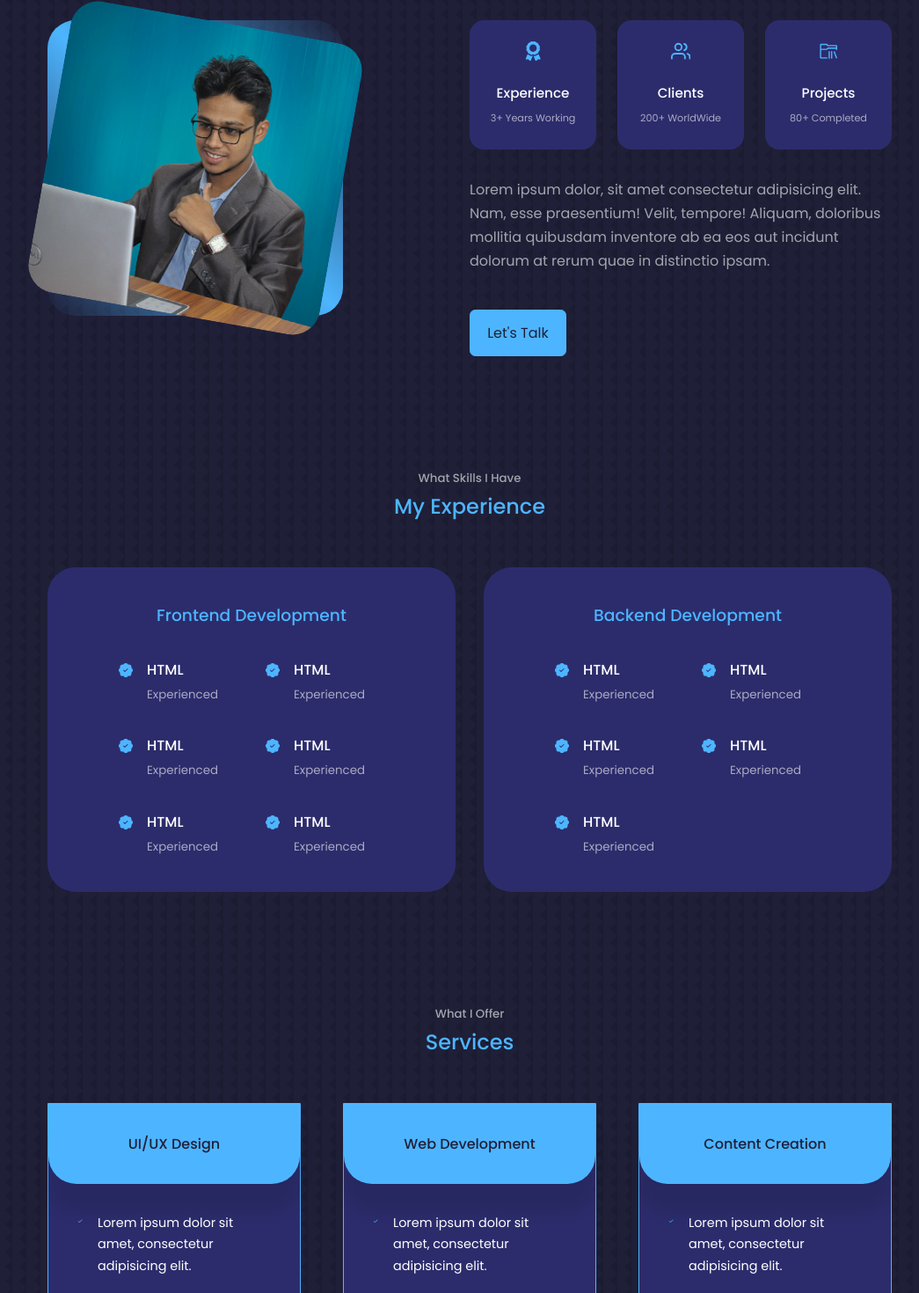
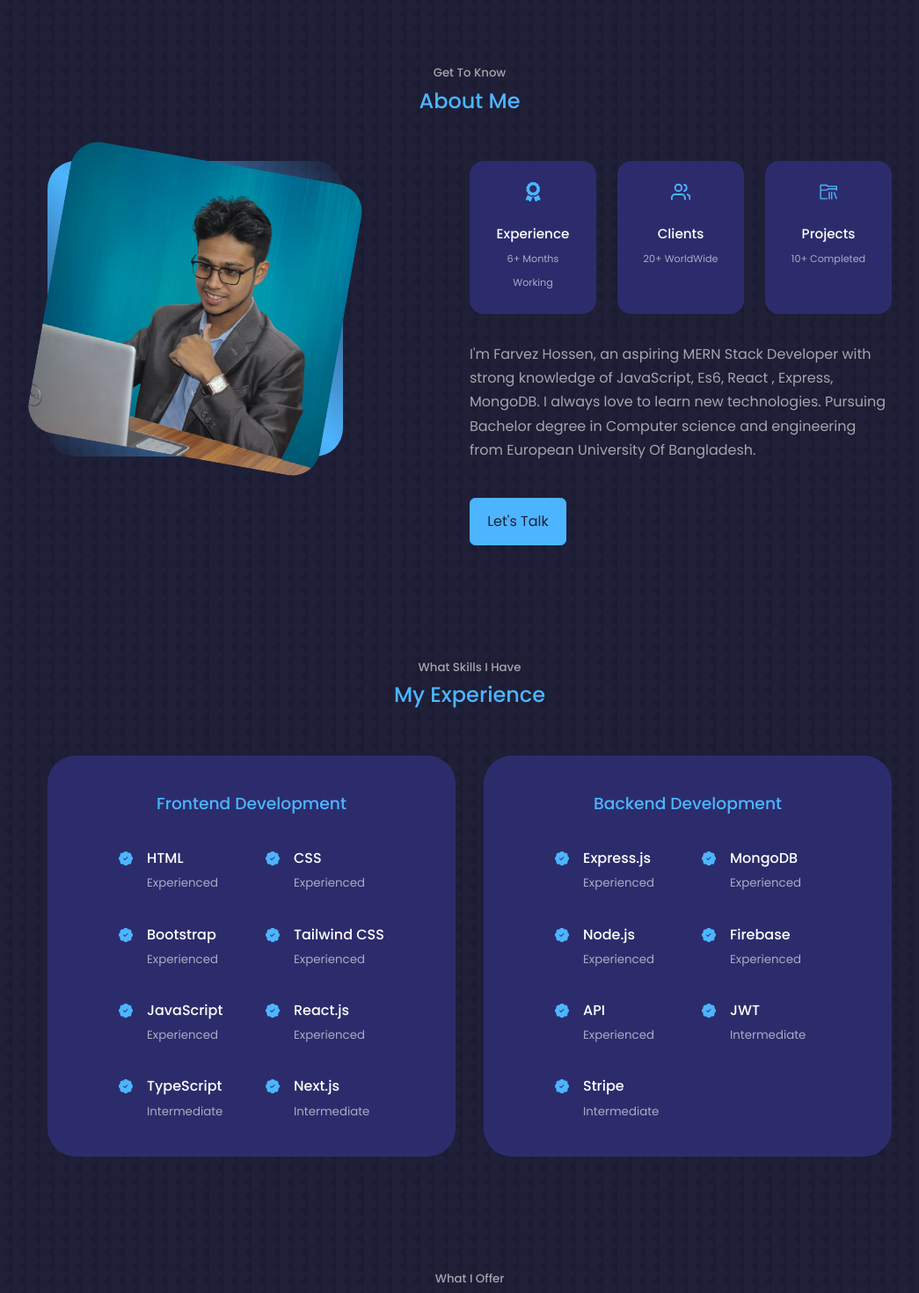
Before and after one commit to Farvez999/react-portfolio-website, a React (Create React App) app: page / in a window 1280 px wide. Shown: the part 1016-2486 px from the top of the page at 88% size, without its empty margins (106-1151 px from the left). Built offline with nearby package versions, Linux system fonts and the light colour scheme.

Commit message:
portfolio website

```diff
--- a/src/components/About/About.jsx
+++ b/src/components/About/About.jsx
@@ -23,21 +23,22 @@ const About = () => {
                         <article className="about-card">
                             <FaAward className='about-icon'></FaAward>
                             <h5>Experience</h5>
-                            <small>3+ Years Working</small>
+                            <small>6+ Months Working</small>
                         </article>
                         <article className="about-card">
                             <FiUsers className='about-icon'></FiUsers>
                             <h5>Clients</h5>
-                            <small>200+ WorldWide</small>
+                            <small>20+ WorldWide</small>
                         </article>
                         <article className="about-card">
                             <VscFolderLibrary className='about-icon'></VscFolderLibrary>
                             <h5>Projects</h5>
-                            <small>80+ Completed</small>
+                            <small>10+ Completed</small>
                         </article>
                     </div>
 
-                    <p>Lorem ipsum dolor, sit amet consectetur adipisicing elit. Nam, esse praesentium! Velit, tempore! Aliquam, doloribus mollitia quibusdam inventore ab ea eos aut incidunt dolorum at rerum quae in distinctio ipsam.</p>
+                    <p>I'm Farvez Hossen, an aspiring MERN Stack Developer with strong knowledge of JavaScript, Es6, React , Express, MongoDB. I always love to learn new technologies.
+                        Pursuing Bachelor degree in Computer science and engineering from European University Of Bangladesh.</p>
 
                     <a href="#contact" className='btn btn-primary'>Let's Talk</a>
                 </div>
--- a/src/components/Experience/Experience.jsx
+++ b/src/components/Experience/Experience.jsx
@@ -22,36 +22,50 @@ const Experience = () => {
                         <article className='experience-details'>
                             <BsPatchCheckFill className='experience-details-icon' />
                             <div>
-                                <h4>HTML</h4>
+                                <h4>CSS</h4>
                                 <small className='text-light'>Experienced</small>
                             </div>
                         </article>
                         <article className='experience-details'>
                             <BsPatchCheckFill className='experience-details-icon' />
                             <div>
-                                <h4>HTML</h4>
+                                <h4>Bootstrap</h4>
                                 <small className='text-light'>Experienced</small>
                             </div>
                         </article>
                         <article className='experience-details'>
                             <BsPatchCheckFill className='experience-details-icon' />
                             <div>
-                                <h4>HTML</h4>
+                                <h4>Tailwind CSS</h4>
                                 <small className='text-light'>Experienced</small>
                             </div>
                         </article>
                         <article className='experience-details'>
                             <BsPatchCheckFill className='experience-details-icon' />
                             <div>
-                                <h4>HTML</h4>
+                                <h4>JavaScript</h4>
                                 <small className='text-light'>Experienced</small>
                             </div>
                         </article>
                         <article className='experience-details'>
                             <BsPatchCheckFill className='experience-details-icon' />
                             <div>
-                                <h4>HTML</h4>
+                                <h4>React.js</h4>
                                 <small className='text-light'>Experienced</small>
+                            </div>
+                        </article>
+                        <article className='experience-details'>
+                            <BsPatchCheckFill className='experience-details-icon' />
+                            <div>
+                                <h4>TypeScript</h4>
+                                <small className='text-light'>Intermediate</small>
+                            </div>
+                        </article>
+                        <article className='experience-details'>
+                            <BsPatchCheckFill className='experience-details-icon' />
+                            <div>
+                                <h4>Next.js</h4>
+                                <small className='text-light'>Intermediate</small>
                             </div>
                         </article>
                     </div>
@@ -62,36 +76,50 @@ const Experience = () => {
                         <article className='experience-details'>
                             <BsPatchCheckFill className='experience-details-icon' />
                             <div>
-                                <h4>HTML</h4>
+                                <h4>Express.js</h4>
                                 <small className='text-light'>Experienced</small>
                             </div>
                         </article>
                         <article className='experience-details'>
                             <BsPatchCheckFill className='experience-details-icon' />
                             <div>
-                                <h4>HTML</h4>
+                                <h4>MongoDB</h4>
                                 <small className='text-light'>Experienced</small>
                             </div>
                         </article>
                         <article className='experience-details'>
                             <BsPatchCheckFill className='experience-details-icon' />
                             <div>
-                                <h4>HTML</h4>
+                                <h4>Node.js</h4>
                                 <small className='text-light'>Experienced</small>
                             </div>
                         </article>
                         <article className='experience-details'>
                             <BsPatchCheckFill className='experience-details-icon' />
                             <div>
-                                <h4>HTML</h4>
+                                <h4>Firebase</h4>
                                 <small className='text-light'>Experienced</small>
                             </div>
                         </article>
                         <article className='experience-details'>
                             <BsPatchCheckFill className='experience-details-icon' />
                             <div>
-                                <h4>HTML</h4>
+                                <h4>API</h4>
                                 <small className='text-light'>Experienced</small>
+                            </div>
+                        </article>
+                        <article className='experience-details'>
+                            <BsPatchCheckFill className='experience-details-icon' />
+                            <div>
+                                <h4>JWT</h4>
+                                <small className='text-light'>Intermediate</small>
+                            </div>
+                        </article>
+                        <article className='experience-details'>
+                            <BsPatchCheckFill className='experience-details-icon' />
+                            <div>
+                                <h4>Stripe</h4>
+                                <small className='text-light'>Intermediate</small>
                             </div>
                         </article>
                     </div>
--- a/src/components/Header/CTA.jsx
+++ b/src/components/Header/CTA.jsx
@@ -1,5 +1,5 @@
 import React from 'react';
-import CV from '../../assets/cv.pdf';
+import CV from '../../assets/Farvez-Resume.pdf';
 
 const CTA = () => {
     return (
--- a/src/components/Header/Header.css
+++ b/src/components/Header/Header.css
@@ -1,5 +1,5 @@
 header {
-    height: 100vh;
+    height: 120vh;
     padding-top: 5rem;
     overflow: hidden;
 }
@@ -68,8 +68,9 @@ header {
 /* --------Media queries (Medium Devices) */
 @media screen and (max-width:1024px) {
     header {
-        height: 68vh;
+        height: 100vh;
     }
+
 }
 
 /* --------Media queries (Small Devices) */
--- a/src/components/Header/Header.jsx
+++ b/src/components/Header/Header.jsx
@@ -10,7 +10,7 @@ const Header = () => {
             <div className='container header-container'>
                 <h5>Hello I'm</h5>
                 <h1>Farvez Hossen</h1>
-                <h5 className='text-light'>Fullstack Developer</h5>
+                <h5 className='text-light'>Full Stack Developer</h5>
                 <CTA></CTA>
                 <HeaderSocial />
 
--- a/src/components/Header/HeaderSocial.jsx
+++ b/src/components/Header/HeaderSocial.jsx
@@ -4,8 +4,8 @@ import { BsLinkedin, BsGithub, BsDribbble } from 'react-icons/bs'
 const HeaderSocial = () => {
     return (
         <div className='header-social'>
-            <a href="https/github.com" target='-blank'><BsGithub></BsGithub></a>
-            <a href="https/linkedin.com" target='-blank'><BsLinkedin></BsLinkedin></a>
+            <a href="https://github.com/Farvez999" target='-blank'><BsGithub></BsGithub></a>
+            <a href="https://www.linkedin.com/in/farvez101/" target='-blank'><BsLinkedin></BsLinkedin></a>
             <a href="https/dribble.com" target='-blank'><BsDribbble></BsDribbble></a>
         </div>
     );
--- a/src/components/Nav/Nav.jsx
+++ b/src/components/Nav/Nav.jsx
@@ -14,7 +14,7 @@ const Nav = () => {
             <a href="#" onClick={() => setActiveNav('#')} className={activeNav === '#' ? 'active' : ''}><AiOutlineHome></AiOutlineHome></a>
             <a href="#about" onClick={() => setActiveNav('#about')} className={activeNav === '#about' ? 'active' : ''}><AiOutlineUser></AiOutlineUser></a>
             <a href="#experience" onClick={() => setActiveNav('#experience')} className={activeNav === '#experience' ? 'active' : ''}><BiBook></BiBook></a>
-            <a href="#services" onClick={() => setActiveNav('#services')} className={activeNav === '#services' ? 'active' : ''}><RiServiceLine></RiServiceLine></a>
+            <a href="#portfolio" onClick={() => setActiveNav('#portfolio')} className={activeNav === '#portfolio' ? 'active' : ''}><RiServiceLine></RiServiceLine></a>
             <a href="#contact" onClick={() => setActiveNav('#contact')} className={activeNav === '#contact' ? 'active' : ''}><BiMessageSquareDetail></BiMessageSquareDetail></a>
         </nav>
     );
--- a/src/components/Portfolio/Portfolio.css
+++ b/src/components/Portfolio/Portfolio.css
@@ -20,6 +20,7 @@
 
 .portfolio-item-img {
     border-radius: 1.5rem;
+    height: 160px;
     overflow: hidden;
 }
 
@@ -29,12 +30,13 @@
 }
 
 .portfolio-item h3 {
-    margin: 1.2rem 0 2rem;
+    margin: 1.2rem 0 0.5rem;
 }
 
 .portfolio-item-cta {
     display: flex;
     gap: 1rem;
+    margin-top: 1rem;
     margin-bottom: 1rem;
 }
 
```
Also changed, not shown: src/components/Portfolio/Portfolio.jsx (+32 -23 lines), 2 other files (tests, documents, lock files or other folders).
